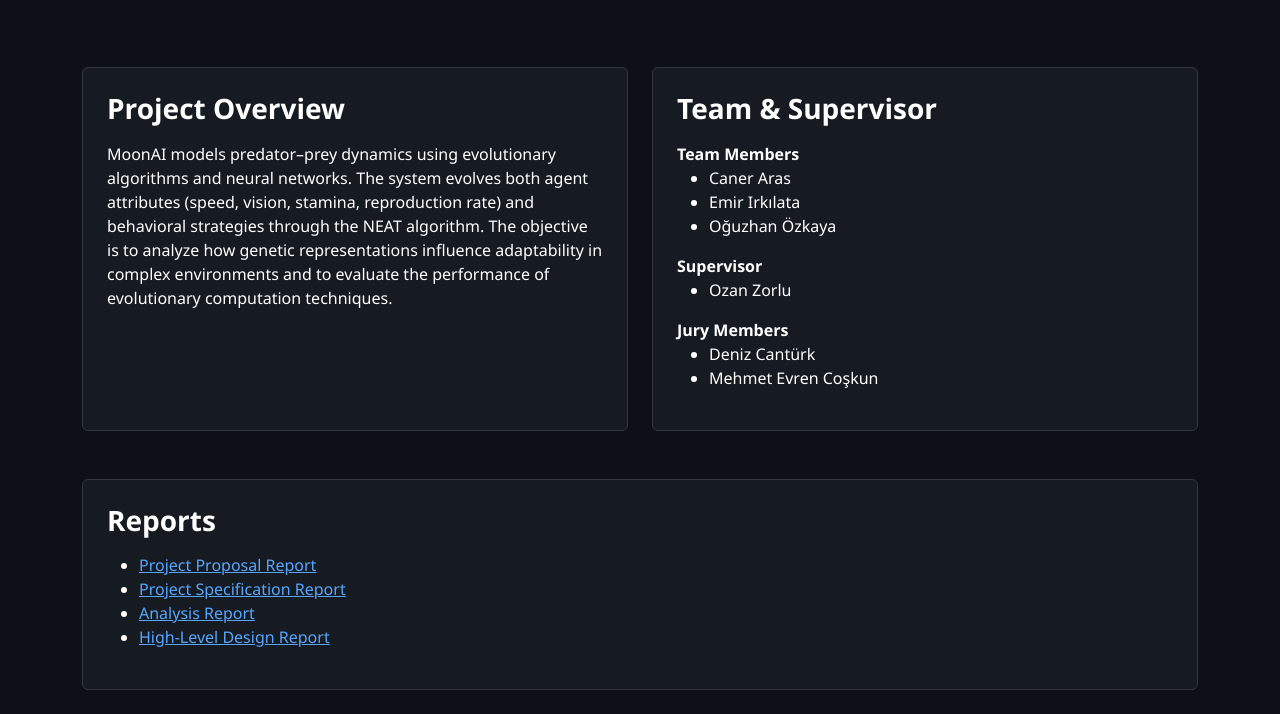
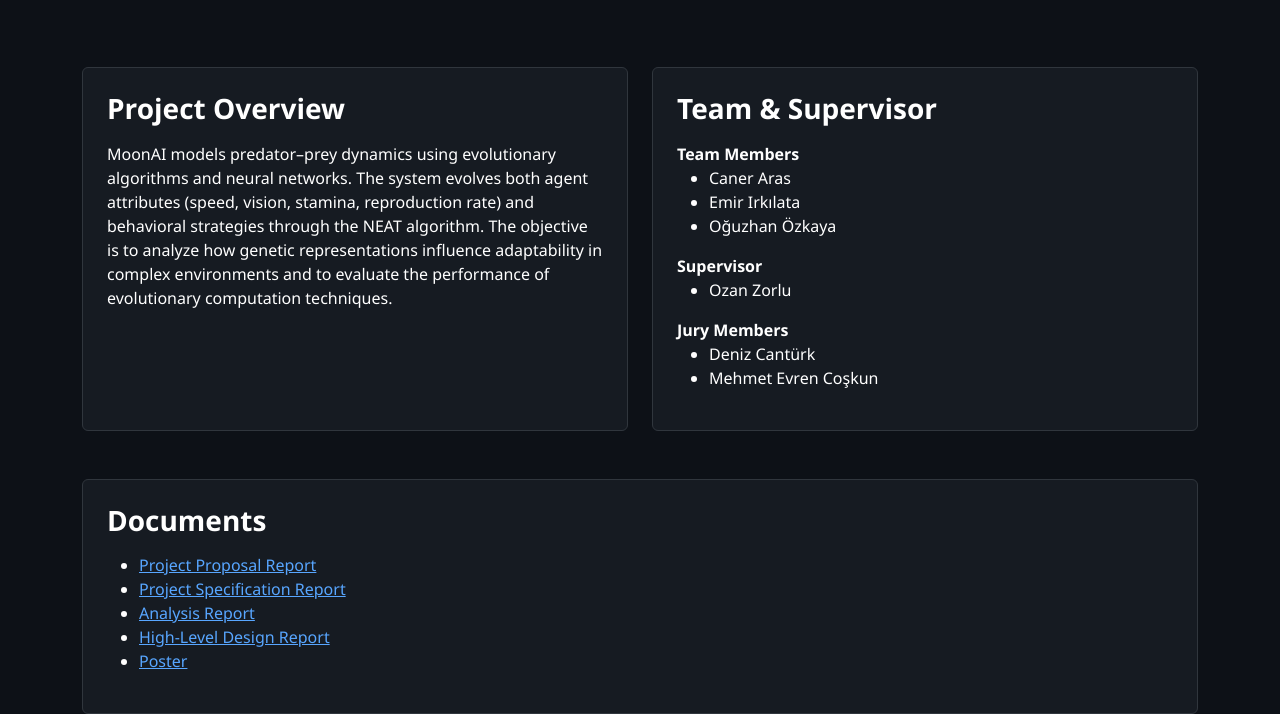
Before and after one commit to moon-aii/moonai, a plain HTML site: page index.html in a window 1280 px wide. Shown: the part 250-964 px from the top of the page. Drawn offline with nearby package versions, Linux system fonts and the light colour scheme.

Commit message:
Revise index.html content and structure
Updated the content and structure of the index.html file, including changes to the project overview, team members, and document links.

```diff
--- a/index.html
+++ b/index.html
@@ -101,12 +101,13 @@
     <div class="row g-4 mt-4">
         <div class="col-lg-12">
             <div class="card p-4">
-                <h3 class="fw-bold mb-3">Reports</h3>
+                <h3 class="fw-bold mb-3">Documents</h3>
                 <ul>
                     <li><a href="reports/ProjectProposal.pdf" target="_blank">Project Proposal Report</a></li>
                     <li><a href="reports/ProjectSpecification.pdf" target="_blank">Project Specification Report</a></li>
                     <li><a href="reports/AnalysisReport.pdf" target="_blank">Analysis Report</a></li>
                     <li><a href="reports/HighLevelDesignReport.pdf" target="_blank">High-Level Design Report</a></li>
+                    <li><a href="reports/Poster.pdf" target="_blank">Poster</a></li>
                 </ul>
             </div>
         </div>
```
